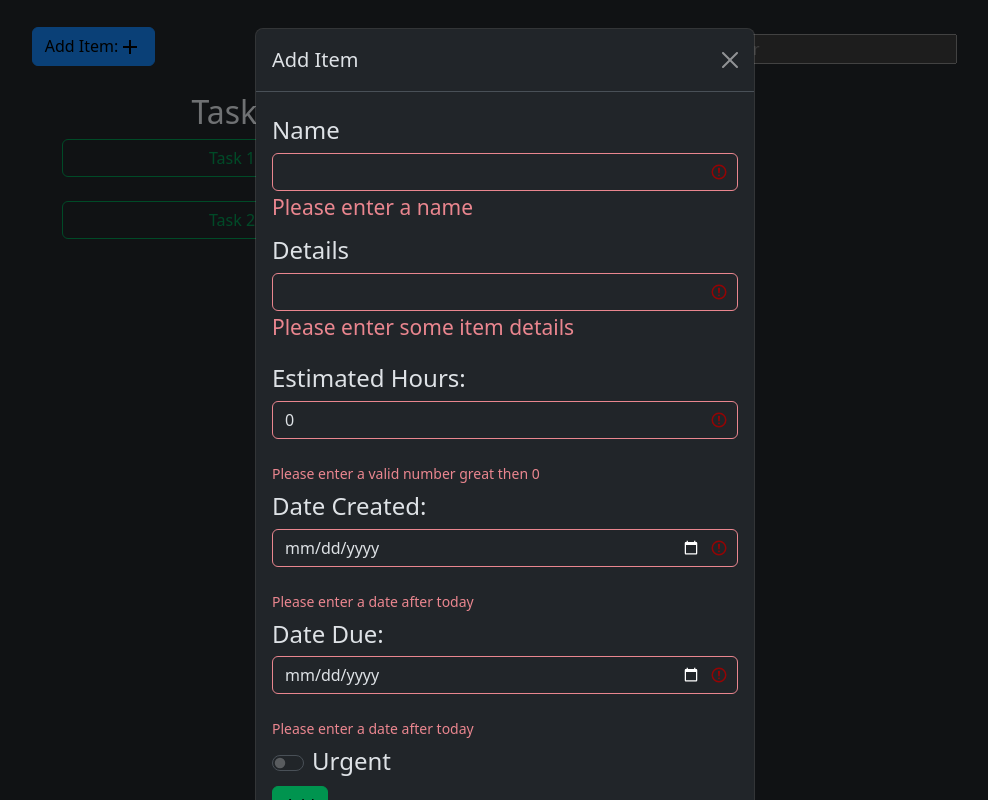
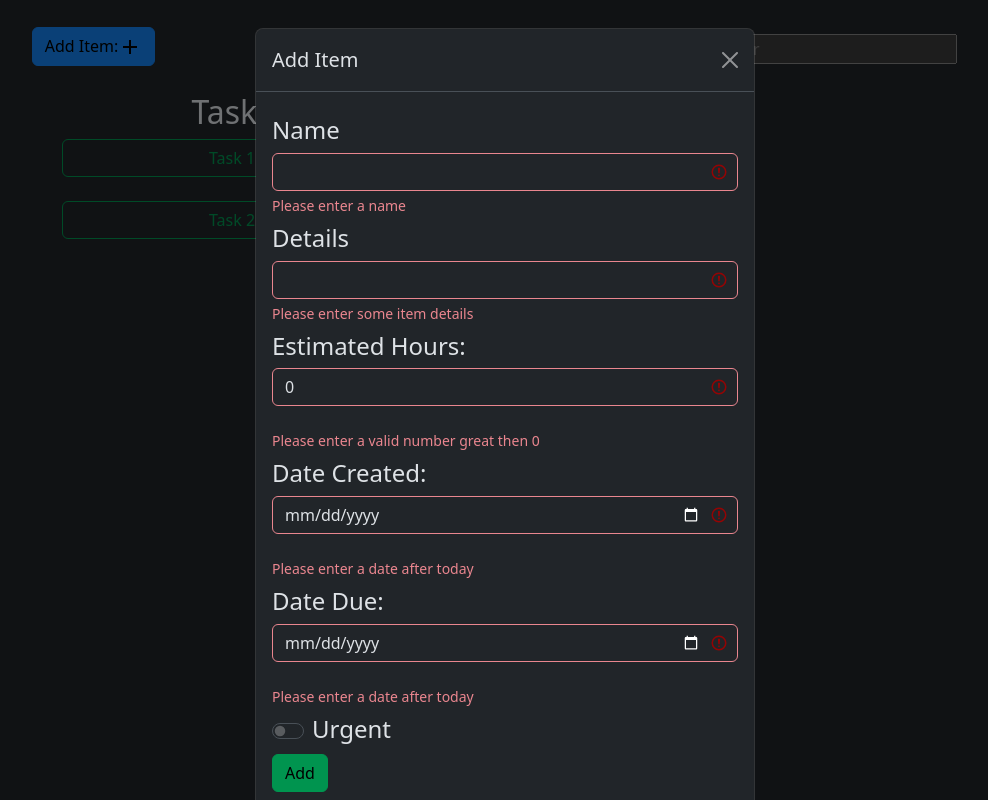
Before and after one commit to mickelson-classroom/list-detail-site-garv5014, a React (Create React App) app in the folder list-details/: page / in a window 1280 px wide. Both pictures are taken after a click on the button "Add Item:". Shown: the whole page, without its empty margins (135-1123 px from the left). Built offline with nearby package versions, Linux system fonts and the light colour scheme.

Commit message:
fixed font

```diff
--- a/list-details/src/components/CustomTextInput.tsx
+++ b/list-details/src/components/CustomTextInput.tsx
@@ -26,8 +26,8 @@ export const CustomTextInput: FC<{
   };
 
   return (
-    <div className={`mb-3 h4 mt-2`}>
-      <label htmlFor={`${forHtml}`} className="form-label">
+    <div>
+      <label htmlFor={`${forHtml}`} className="form-label h4 mt-2">
         {label}
       </label>
       <input
```
